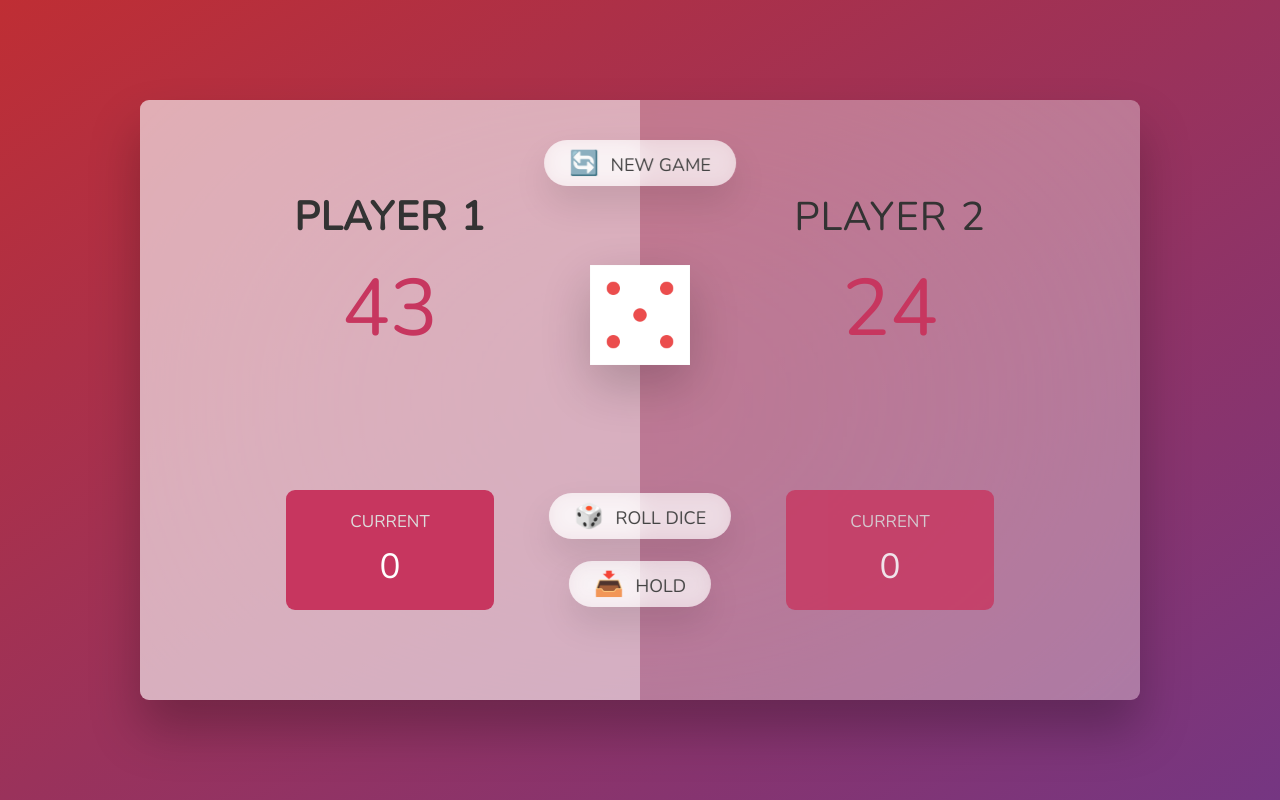
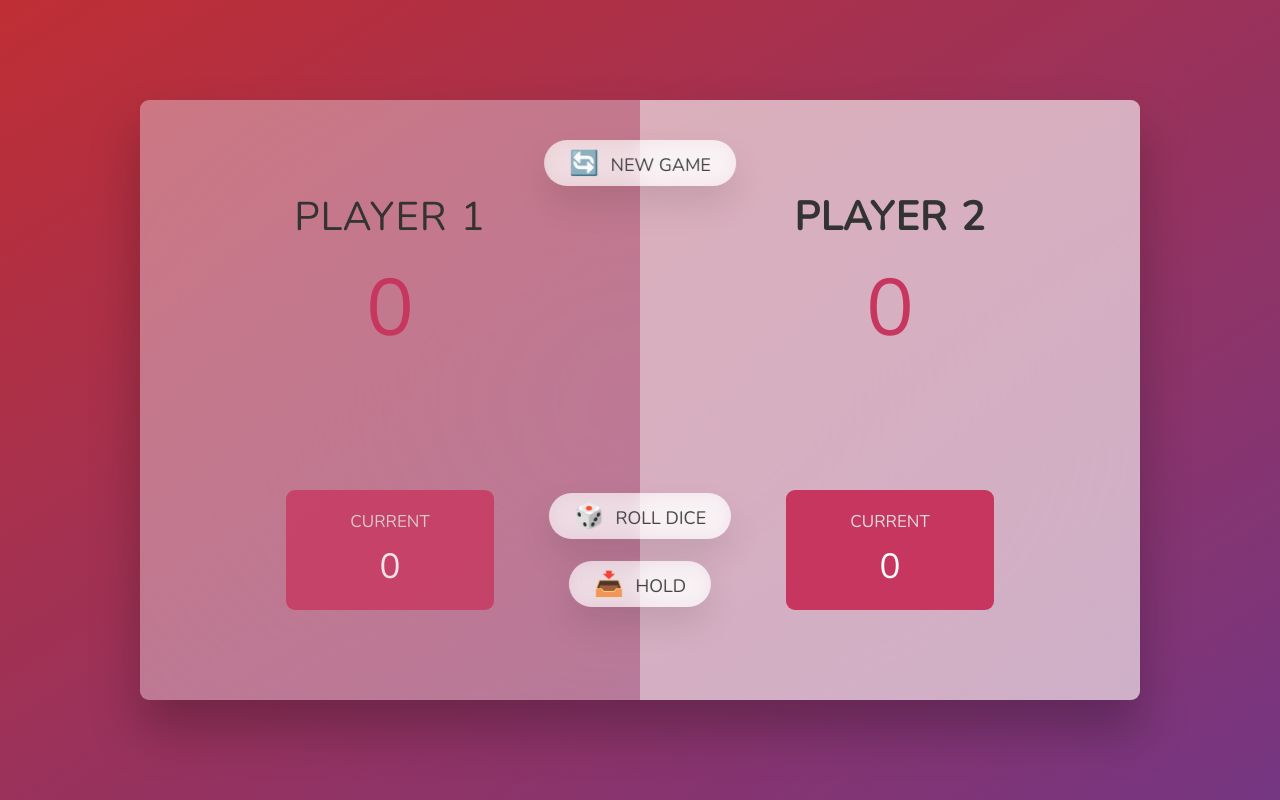
Before and after one commit to DanillkaLox/Pig-Game, a plain HTML site: page index.html in a window 1280 px wide. Both pictures are taken after a click on the button "🔄 NEW GAME". Drawn offline with nearby package versions, Linux system fonts and the light colour scheme.

Commit message:
Completed minigame

```diff
--- a/script.js
+++ b/script.js
@@ -1 +1,66 @@
-'use strict';
+"use strict";
+
+const score0El = document.getElementById("score--0");
+const score1El = document.getElementById("score--1");
+
+const diceEl = document.querySelector(".dice");
+const btnNew = document.querySelector(".btn--new");
+const btnRoll = document.querySelector(".btn--roll");
+const btnHold = document.querySelector(".btn--hold");
+
+const player0El = document.querySelector(".player--0");
+const player1El = document.querySelector(".player--1");
+
+let correntScore = 0;
+let turn = 0;
+const scores = [0, 0];
+
+const start = () => {
+  score0El.textContent = 0;
+  score1El.textContent = 0;
+  diceEl.classList.add("hidden");
+};
+
+const swith = () => {
+  document.getElementById(`current--${turn}`).textContent = 0;
+  turn = turn === 0 ? 1 : 0;
+  correntScore = 0;
+  player0El.classList.toggle("player--active");
+  player1El.classList.toggle("player--active");
+};
+
+btnRoll.addEventListener("click", () => {
+  const dice = Math.trunc(Math.random() * 6) + 1;
+  diceEl.src = `dice-${dice}.png`;
+  diceEl.classList.remove("hidden");
+
+  if (dice !== 1) {
+    correntScore += dice;
+    document.getElementById(`current--${turn}`).textContent = correntScore;
+  } else {
+    swith();
+  }
+});
+
+btnHold.addEventListener("click", () => {
+  scores[turn] += correntScore;
+  document.getElementById(`score--${turn}`).textContent = scores[turn];
+  if (scores[turn] >= 100) {
+    document.querySelector(`.player--${turn}`).classList.add("player--winner");
+    btnHold.disabled = true;
+    btnRoll.disabled = true;
+    diceEl.classList.add("hidden");
+  } else swith();
+});
+
+btnNew.addEventListener("click", () => {
+  document.querySelector(`.player--${turn}`).classList.remove("player--winner");
+  start();
+  swith();
+  scores[0] = 0;
+  scores[1] = 0;
+  btnHold.disabled = false;
+  btnRoll.disabled = false;
+});
+
+start();
--- a/style.css
+++ b/style.css
@@ -1,4 +1,4 @@
-@import url('https://fonts.googleapis.com/css2?family=Nunito&display=swap');
+@import url("https://fonts.googleapis.com/css2?family=Nunito&display=swap");
 
 * {
   margin: 0;
@@ -12,7 +12,7 @@ html {
 }
 
 body {
-  font-family: 'Nunito', sans-serif;
+  font-family: "Nunito", sans-serif;
   font-weight: 400;
   height: 100vh;
   color: #333;
@@ -165,3 +165,7 @@ main {
   font-weight: 700;
   color: #c7365f;
 }
+
+.hidden {
+  display: none;
+}
```
